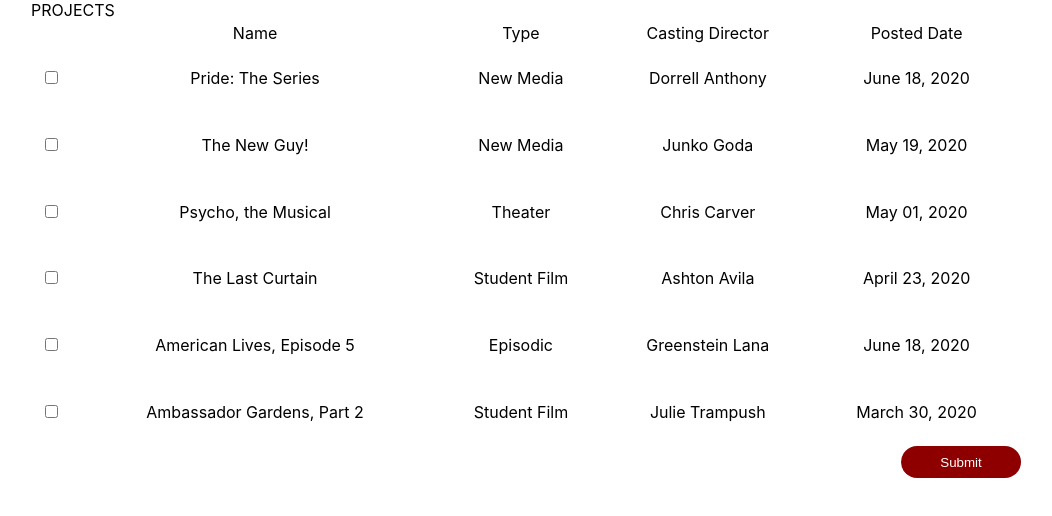
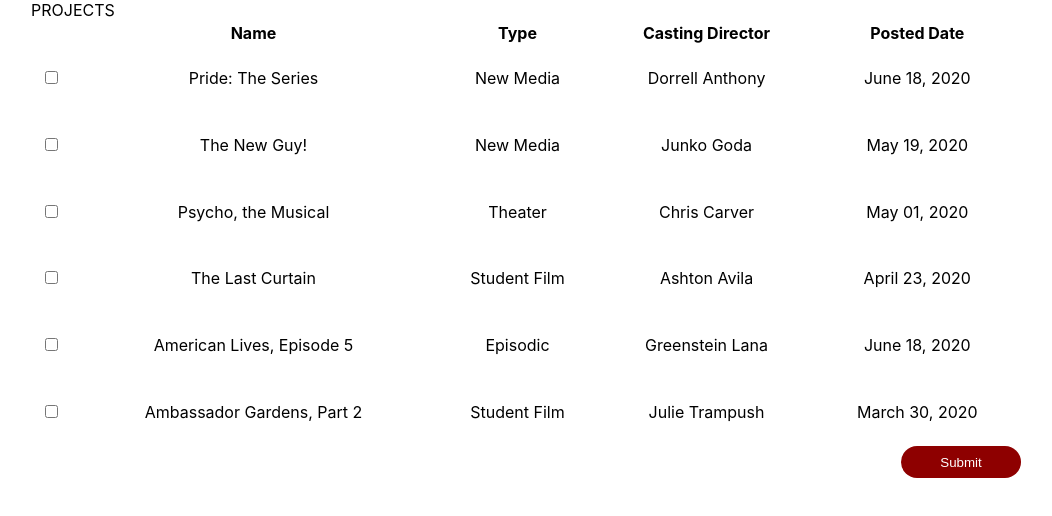
Before and after one commit to James-Bartulis/nfm-frontend-development-exercise, a React (Create React App) app: page / in a window 1280 px wide. Shown: the top 516 px of the page, without its empty margins (114-1166 px from the left). Built offline with nearby package versions, Linux system fonts and the light colour scheme.

Commit message:
implemented sorting by Posted Date

```diff
--- a/src/components/Table.js
+++ b/src/components/Table.js
@@ -5,10 +5,22 @@ import './Table.scss';
 export default class Table extends React.Component {
     constructor(props) {
         super(props);
+        this.sortAscending = false;
     }
 
     state = {
         projects: projects.projects
+    }
+
+    toggleSortByDate() {
+        this.sortAscending = !this.sortAscending;
+        let sortByDate = this.state.projects;
+        sortByDate.sort((a, b) => {
+            if(this.sortAscending)
+                return new Date(a.postedDate) - new Date(b.postedDate);
+            else return new Date(b.postedDate) - new Date(a.postedDate);
+        });
+        this.setState({projects: sortByDate});
     }
 
     render() {
@@ -20,11 +32,11 @@ export default class Table extends React.Component {
                 <table>
                     <thead>
                         <tr>
-                            <td></td>
-                            <td>Name</td>
-                            <td>Type</td>
-                            <td>Casting Director</td>
-                            <td>Posted Date</td>
+                            <th></th>
+                            <th>Name</th>
+                            <th>Type</th>
+                            <th>Casting Director</th>
+                            <th onClick={() => {this.toggleSortByDate()}}>Posted Date</th>
                         </tr>
                     </thead>
                     <tbody>
```
